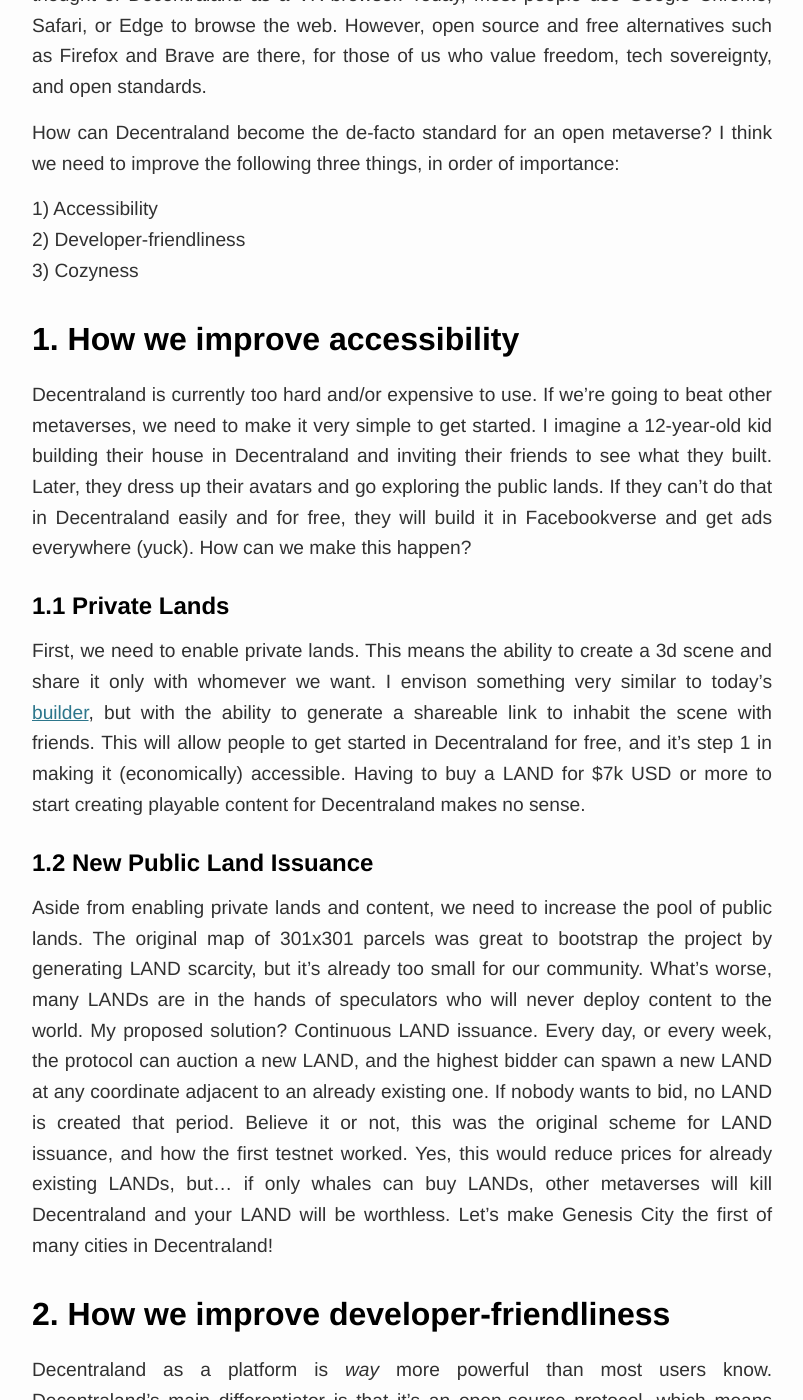
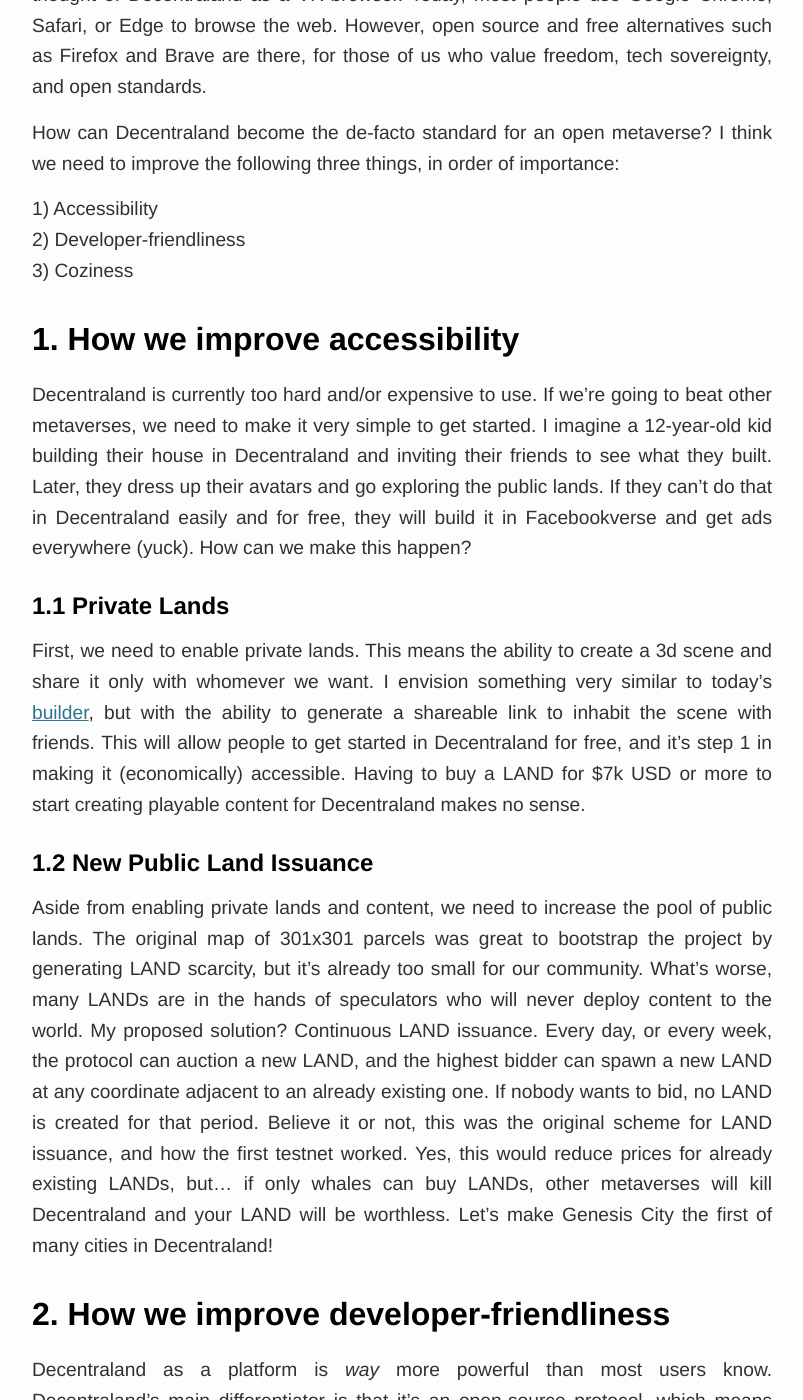
Before and after one commit to tobyornottobe/maraoz.github.io, a Jekyll site: the page built from _posts/2022-01-01-decentraland-vision.md, in a window 1280 px wide and 1400 px high, scrolled down 1792 px. Shown: the whole window, without its empty margins (238-1041 px from the left). Built offline with Jekyll 4.4.1, drawn with Linux system fonts in a browser that asks for light colours; some of the changed text lies outside the part shown.

Commit message:
spelling :P

```diff
--- a/_posts/2022-01-01-decentraland-vision.md
+++ b/_posts/2022-01-01-decentraland-vision.md
@@ -26,21 +26,21 @@
 
 1) Accessibility
 2) Developer-friendliness
-3) Cozyness
+3) Coziness
 
 ## 1. How we improve accessibility
 Decentraland is currently too hard and/or expensive to use. If we're going to beat other metaverses, we need to make it very simple to get started. I imagine a 12-year-old kid building their house in Decentraland and inviting their friends to see what they built. Later, they dress up their avatars and go exploring the public lands. If they can't do that in Decentraland easily and for free, they will build it in Facebookverse and get ads everywhere (yuck). How can we make this happen?
 ### 1.1 Private Lands
-First, we need to enable private lands. This means the ability to create a 3d scene and share it only with whomever we want. I envison something very similar to today's [builder](https://builder.decentraland.org/), but with the ability to generate a shareable link to inhabit the scene with friends. This will allow people to get started in Decentraland for free, and it's step 1 in making it (economically) accessible. Having to buy a LAND for $7k USD or more to start creating playable content for Decentraland makes no sense.
+First, we need to enable private lands. This means the ability to create a 3d scene and share it only with whomever we want. I envision something very similar to today's [builder](https://builder.decentraland.org/), but with the ability to generate a shareable link to inhabit the scene with friends. This will allow people to get started in Decentraland for free, and it's step 1 in making it (economically) accessible. Having to buy a LAND for $7k USD or more to start creating playable content for Decentraland makes no sense.
 ### 1.2 New Public Land Issuance
-Aside from enabling private lands and content, we need to increase the pool of public lands. The original map of 301x301 parcels was great to bootstrap the project by generating LAND scarcity, but it's already too small for our community. What's worse, many LANDs are in the hands of speculators who will never deploy content to the world. My proposed solution? Continuous LAND issuance. Every day, or every week, the protocol can auction a new LAND, and the highest bidder can spawn a new LAND at any coordinate adjacent to an already existing one. If nobody wants to bid, no LAND is created that period. Believe it or not, this was the original scheme for LAND issuance, and how the first testnet worked. Yes, this would reduce prices for already existing LANDs, but... if only whales can buy LANDs, other metaverses will kill Decentraland and your LAND will be worthless. Let's make Genesis City the first of many cities in Decentraland!
+Aside from enabling private lands and content, we need to increase the pool of public lands. The original map of 301x301 parcels was great to bootstrap the project by generating LAND scarcity, but it's already too small for our community. What's worse, many LANDs are in the hands of speculators who will never deploy content to the world. My proposed solution? Continuous LAND issuance. Every day, or every week, the protocol can auction a new LAND, and the highest bidder can spawn a new LAND at any coordinate adjacent to an already existing one. If nobody wants to bid, no LAND is created for that period. Believe it or not, this was the original scheme for LAND issuance, and how the first testnet worked. Yes, this would reduce prices for already existing LANDs, but... if only whales can buy LANDs, other metaverses will kill Decentraland and your LAND will be worthless. Let's make Genesis City the first of many cities in Decentraland!
 
 ## 2. How we improve developer-friendliness
 Decentraland as a platform is *way* more powerful than most users know. Decentraland's main differentiator is that it's an open-source protocol, which means anyone can build on it without asking for permission. Both at the smart contract level, the Decentraland Nodes (called catalysts), the SDK, the client, and scene content, the Decentraland Foundation is still too much of a central coordinator. Developers need to understand each component separately to hack cool stuff with them without contacting the Foundation. At the moment, it's hard to see the difference between the protocol, the nodes, and the client. Everything gets mixed up as a blurry "Decentraland". I guess most users don't even know that the content deployed on each LAND is determined by its owner, not by the "company" behind Decentraland.
 Some ideas on how to improve this:
 
 ### 2.1 Fully document components and APIs
-A huge developer pain point to solve is that it's very hard build stuff for Decentraland, at all levels of the protocol. Current [docs](https://docs.decentraland.org/) are very stylish, but far from high quality, organized or up to date. Some critical infrastructure docs (like the catalyst API) are on [hard to find sites](https://decentraland.github.io/catalyst-api-specs/#tag/Content-Server). All components of the protocol must be assessed, explained, and documented. Tutorials can be written on each component, and example apps should be maintained. Examples of some random ideas:
+A huge developer pain point to solve is that it's very hard to build stuff for Decentraland, at all levels of the protocol. Current [docs](https://docs.decentraland.org/) are very stylish, but far from high quality, organized or up to date. Some critical infrastructure docs (like the catalyst API) are on [hard to find sites](https://decentraland.github.io/catalyst-api-specs/#tag/Content-Server). All components of the protocol must be assessed, explained, and documented. Tutorials can be written on each component, and example apps should be maintained. Examples of some random ideas:
 - a LAND liquidity protocol that issues a "liquidLAND" ERC20 when you deposit LANDs according to some function of the coordinates (eg: [2^(-abs(x)/300)+2^(-abs(y)/300)](https://www.wolframalpha.com/input?i=2%5E%28-abs%28x%29%2F300%29%2B2%5E%28-abs%28y%29%2F300%29)), and which allows you to withdraw LANDs for "liquidLAND" too.
 - an alternative client which reads the data from IPFS and renders it differently (eg: [isometric view](https://www.youtube.com/watch?v=U6rGeAuPcno), or 2D)
 - a bot that tweets every time a new scene is uploaded to coordinate (x, y)
@@ -52,7 +52,7 @@
 Many crypto projects have these, so I don't need to say much here. An Ecosystem Fund should be an independent team which helps value-add projects financially. Some examples: developing alternative clients, onboarding brands to build content for Decentraland, events like TEDxDecentraland, etc. Funding should not be a problem, as the DAO can easily provide the money for this for years.
 
 
-## 3. How we improve cozyness
+## 3. How we improve coziness
 Some of the best digital experiences I had as a gamer are related to spending time with friends in virtual worlds. Decentraland currently feels a whirlwind of one-off events. Come get this POAP, this exclusive NFT drop, or this 1-week event. I get it, that's what drives engagement today. But remember we're thinking 5 years from now. To make this last, we need something that compounds over time. This means allowing everyone to create and invest time into their own place. This will make the whole world amazing to explore too. Today, Decentraland is frantic and exciting. We need to make it cozy. Some ideas I have here:
 
 ### 3.1 House building
```
Also changed, not shown: other parts of _posts/2022-01-01-decentraland-vision.md (+2 -2 lines).
